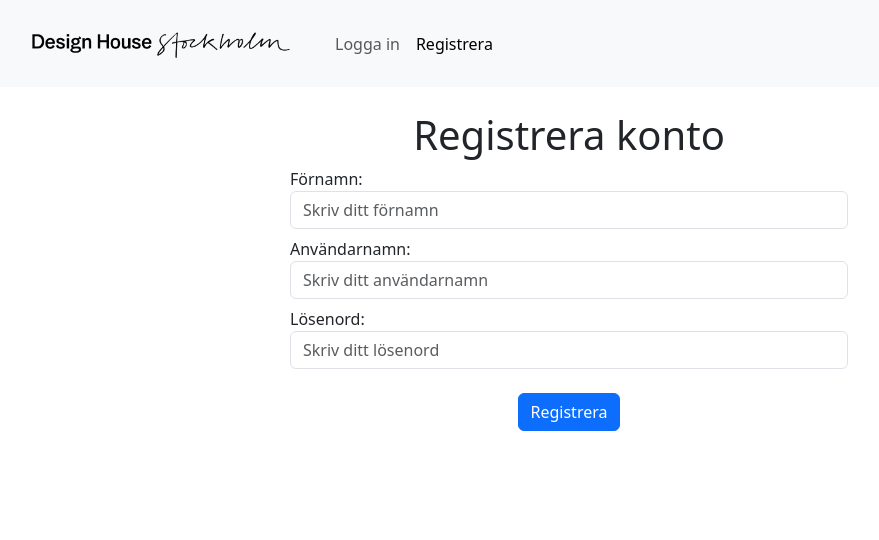
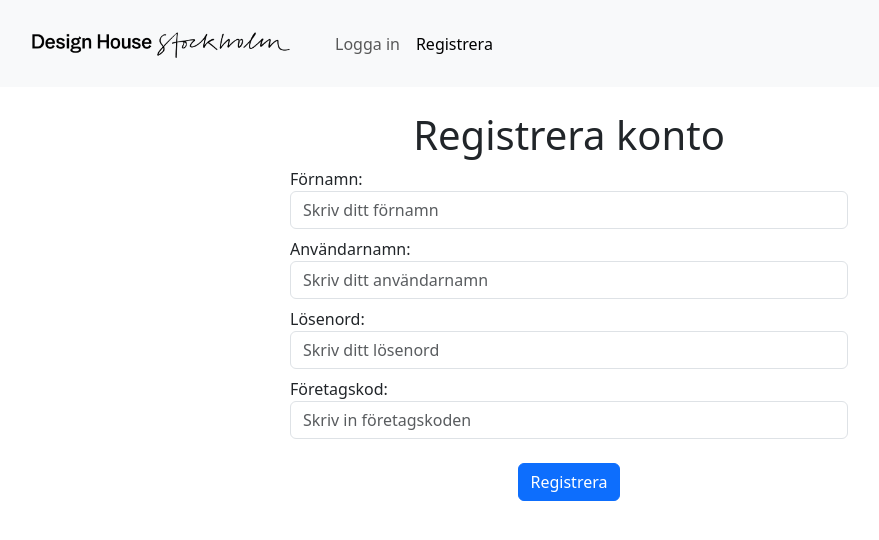
Before and after one commit to veppaan/vue-projekt-fullstack, a Vue app: page /register in a window 1280 px wide. Shown: the top 540 px of the page, without its empty margins (71-950 px from the left). Built offline with nearby package versions, Linux system fonts and the light colour scheme.

Commit message:
lägger in företagskod i formulär och input

```diff
--- a/src/components/Header.vue
+++ b/src/components/Header.vue
@@ -31,9 +31,7 @@
     const router = useRouter()
     //Loggar ut en användare
     const logout = () => {
-        console.log("klick")
         const token = localStorage.getItem('token')
-        console.log(token)
         localStorage.removeItem('token')
         router.push('/login')
     }
--- a/src/views/RegisterView.vue
+++ b/src/views/RegisterView.vue
@@ -18,6 +18,11 @@
             <input type="password" class="form-control" id="password" placeholder="Skriv ditt lösenord" v-model="password">
             <p class="error" v-if="errors['password']">{{ errors['password'] }}</p>
         </div>
+        <div class="form-group col-12 col-md-6 mt-2">
+            <label for="code">Företagskod:</label>
+            <input type="password" class="form-control" id="code" placeholder="Skriv in företagskoden" v-model="key">
+            <p class="error" v-if="errors['key']">{{ errors['key'] }}</p>
+        </div>
 
         <button type="submit" class="btn btn-primary mt-4">Registrera</button>
     </form>
@@ -34,6 +39,7 @@
     const username = ref('');
     const password = ref('');
     const firstname = ref('')
+    const key = ref('')
     const errors = ref({});
 
     //POST anrop för att registrera en användare
@@ -43,6 +49,7 @@
                 firstname: firstname.value,
                 username: username.value,
                 password: password.value,
+                key: key.value
         }
 
         try {
```
